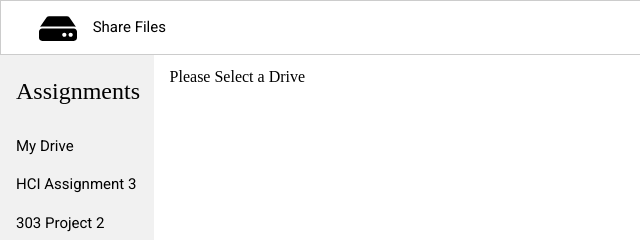
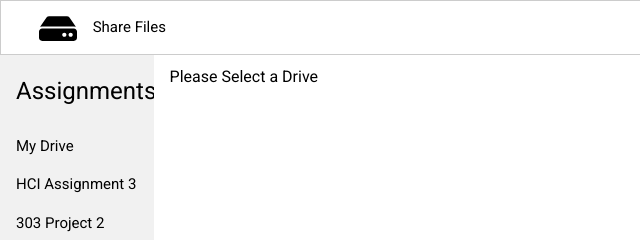
Before and after one commit to David-Xia0/FileShareUXDesign, a plain HTML site: page index.html in a window 1280 px wide. Shown: the top 240 px of the page, 0-640 px from the left. Drawn offline with Linux system fonts and the light colour scheme.

Commit message:
changed font

```diff
--- a/css/style.css
+++ b/css/style.css
@@ -5,7 +5,7 @@ body {
 }
 
 h1,h2,h3,h4,h5,h6 {
- font-family: 'Roboto:900'
+ font-family: 'Roboto', sans-serif;
 }
 
 hr {
```
